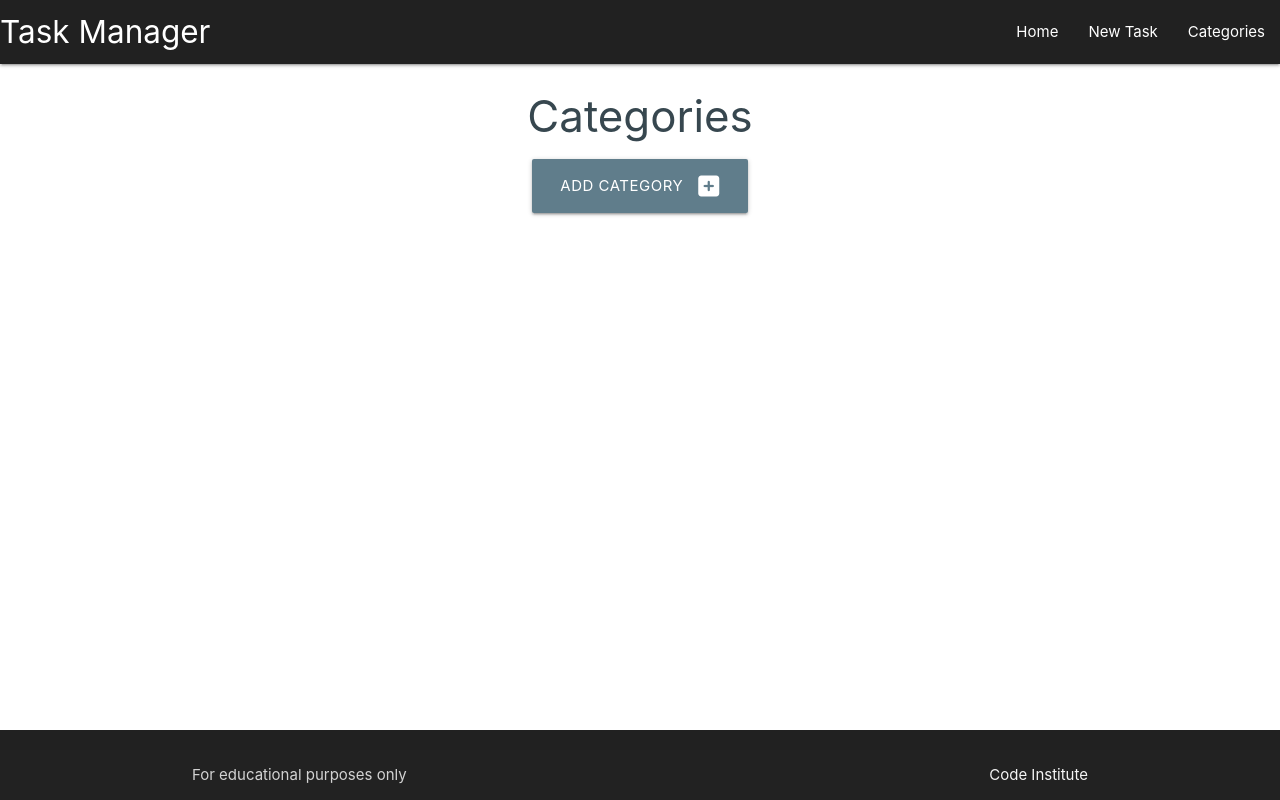
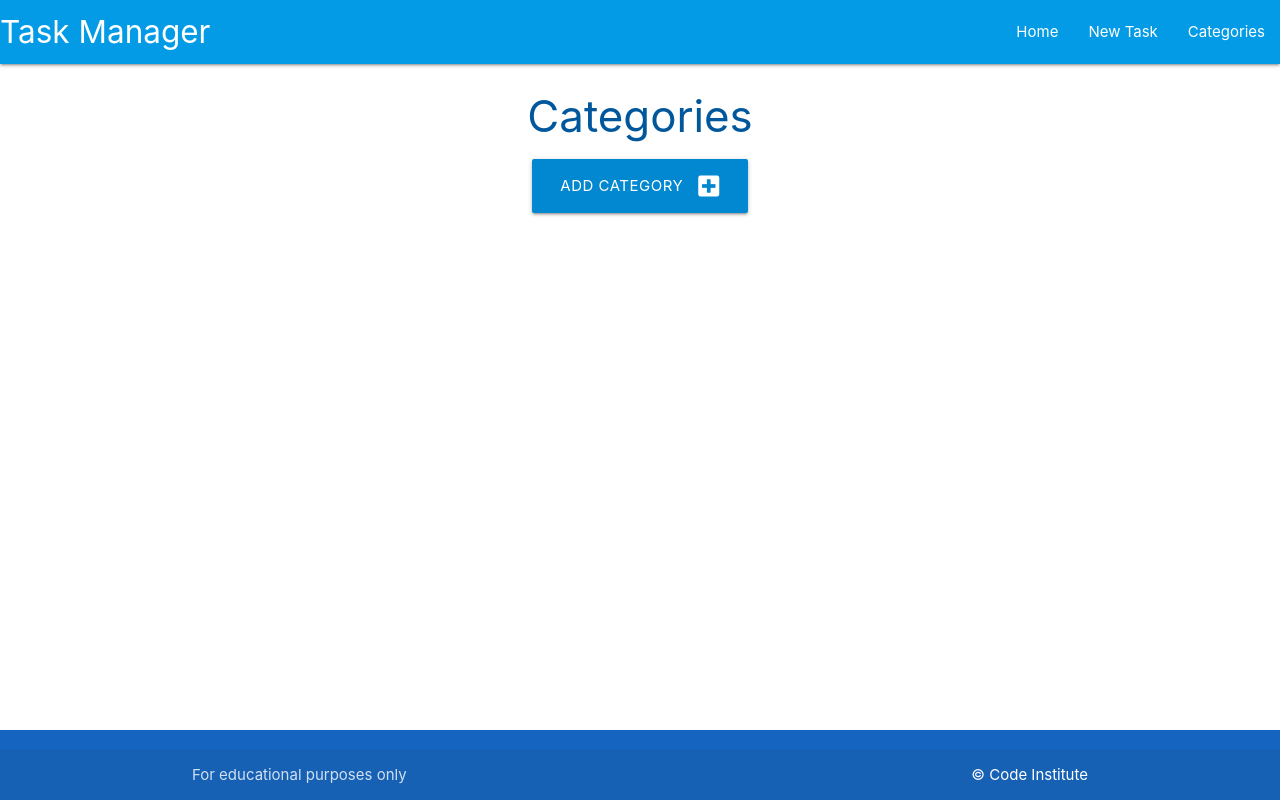
Before and after one commit to JamieB92/Task-Manager, a Flask app: page /categories in a window 1280 px wide. Run offline with Flask 3, Linux system fonts and the light colour scheme.

Commit message:
add lessone

```diff
--- a/taskmanager/routes.py
+++ b/taskmanager/routes.py
@@ -10,7 +10,8 @@
 
 @app.route("/categories")
 def categories():
-    return render_template("categories.html")
+    categories = list(Category.query.order_by(Category.category_name).all())
+    return render_template("categories.html", categories=categories)
 
 
 @app.route("/add_category", methods=["GET", "POST"])
--- a/taskmanager/templates/add_category.html
+++ b/taskmanager/templates/add_category.html
@@ -1,14 +1,14 @@
 {% extends "base.html" %}
 {% block content %}
 
-<h3 class="blue-grey-text text-darken-3 center-align">Add Category</h3>
+<h3 class="light-blue-text text-darken-4 center-align">Add Category</h3>
 
 <div class="row card-panel grey lighten-5">
     <form class="col s12" method="POST" action="{{ url_for('add_category') }}">
         <!-- category name -->
         <div class="row">
             <div class="input-field col s12">
-                <i class="fas fa-folder-open prefix blue-grey-text text-darken-3"></i>
+                <i class="fas fa-folder-open prefix light-blue-text text-darken-4"></i>
                 <input id="category_name" name="category_name" minlength="3" maxlength="25" type="text" class="validate"
                     required>
                 <label for="category_name">Category Name</label>
@@ -17,7 +17,7 @@
         <!-- submit button -->
         <div class="row">
             <div class="col s12 center-align">
-                <button type="submit" class="btn-large blue-grey">
+                <button type="submit" class="btn-large light-blue darken-1">
                     Add Category <i class="fas fa-plus-square right"></i>
                 </button>
             </div>
--- a/taskmanager/templates/base.html
+++ b/taskmanager/templates/base.html
@@ -2,55 +2,60 @@
 <html lang="en">
 
 <head>
-    <meta charset="UTF-8" />
-    <meta http-equiv="X-UA-Compatible" content="IE=edge" />
-    <meta name="viewport" content="width=device-width, initial-scale=1.0" />
-    <link rel="stylesheet" href="https://cdnjs.cloudflare.com/ajax/libs/font-awesome/6.4.0/css/all.min.css"
-        integrity="sha512-iecdLmaskl7CVkqkXNQ/ZH/XLlvWZOJyj7Yy7tcenmpD1ypASozpmT/E0iPtmFIB46ZmdtAc9eNBvH0H/ZpiBw=="
-        crossorigin="anonymous" referrerpolicy="no-referrer" />
-    <link rel="stylesheet" href="https://cdnjs.cloudflare.com/ajax/libs/materialize/1.0.0/css/materialize.min.css" />
-    <link rel="stylesheet" href="{{ url_for('static', filename='css/style.css') }}" />
-    <title>Document</title>
+
+    <meta charset="UTF-8">
+    <meta http-equiv="X-UA-Compatible" content="IE=edge">
+    <meta name="viewport" content="width=device-width, initial-scale=1.0">
+    <link rel="stylesheet" href="https://cdnjs.cloudflare.com/ajax/libs/font-awesome/5.15.3/css/all.min.css"
+        integrity="sha512-iBBXm8fW90+nuLcSKlbmrPcLa0OT92xO1BIsZ+ywDWZCvqsWgccV3gFoRBv0z+8dLJgyAHIhR35VZc2oM/gI1w=="
+        crossorigin="anonymous" referrerpolicy="no-referrer">
+    <link rel="stylesheet" href="https://cdnjs.cloudflare.com/ajax/libs/materialize/1.0.0/css/materialize.min.css"
+        type="text/css">
+    <link rel="stylesheet" href="{{ url_for('static', filename='css/style.css') }}" type="text/css">
+    <title>Task Manager</title>
 </head>
 
 <body>
+
     <header>
-        <nav class="grey darken-4">
+        <!-- top navbar -->
+        <nav class="light-blue darken-1">
             <div class="nav-wrapper">
                 <a href="{{ url_for('home') }}" class="brand-logo">Task Manager</a>
                 <a href="#" data-target="mobile-demo" class="sidenav-trigger"><i class="fas fa-bars"></i></a>
                 <ul class="right hide-on-med-and-down">
-                    <li><a href="{{ url_for('home') }}"> Home </a></li>
-                    <li><a href=""> New Task </a></li>
-                    <li><a href="{{ url_for('categories') }}"> Categories </a></li>
+                    <li><a href="{{ url_for('home') }}">Home</a></li>
+                    <li><a href="">New Task</a></li>
+                    <li><a href="{{ url_for('categories') }}">Categories</a></li>
                 </ul>
             </div>
         </nav>
-        <!--Mobile navbar-->
+
+        <!-- mobile sidenav -->
         <ul class="sidenav" id="mobile-demo">
-            <li><a href="{{ url_for('home') }}"> Home </a></li>
-            <li><a href=""> New Task </a></li>
-            <li><a href="{{ url_for('categories') }}"> Categories </a></li>
+            <li><a href="{{ url_for('home') }}">Home</a></li>
+            <li><a href="">New Task</a></li>
+            <li><a href="{{ url_for('categories') }}">Categories</a></li>
         </ul>
     </header>
 
     <main class="container">
         {% block content %}
         {% endblock %}
-
     </main>
 
-    <footer class="page-footer grey darken-4">
+    <footer class="page-footer blue darken-3">
         <div class="footer-copyright">
             <div class="container">
                 For educational purposes only
-                <a class="grey-text text-lighten-4 right" href="https://codeinstitute.net" target="_blank">Code Institute</a>
+                <a class="white-text right" href="https://codeinstitute.net" target="_blank">&copy; Code Institute</a>
             </div>
         </div>
     </footer>
 
     <script src="https://cdnjs.cloudflare.com/ajax/libs/materialize/1.0.0/js/materialize.min.js"></script>
     <script src="{{ url_for('static', filename='js/script.js') }}"></script>
+
 </body>
 
 </html>
--- a/taskmanager/templates/categories.html
+++ b/taskmanager/templates/categories.html
@@ -1,14 +1,30 @@
 {% extends "base.html" %}
 {% block content %}
 
-<h3 class="blue-grey-text text-darken-3 center-align">Categories</h3>
+<h3 class="light-blue-text text-darken-4 center-align">Categories</h3>
 
 <div class="row">
     <div class="col s12 center-align">
-        <a href="{{ url_for('add_category') }}" class="btn-large blue-grey">
+        <a href="{{ url_for('add_category') }}" class="btn-large light-blue darken-2">
             Add Category <i class="fas fa-plus-square right"></i>
         </a>
     </div>
 </div>
 
- {% endblock %}
+<div class="row">
+    {% for category in categories %}
+    <div class="col s12 m6 l3">
+        <div class="card light-blue darken-4 center-align">
+            <div class="card-content white-text">
+                <span class="card-title">{{ category.category_name }}</span>
+            </div>
+            <div class="card-action">
+                <a href="#" class="btn green accent-4">Edit</a>
+                <a href="#" class="btn red">Delete</a>
+            </div>
+        </div>
+    </div>
+    {% endfor %}
+</div>
+
+{% endblock %}
--- a/taskmanager/templates/tasks.html
+++ b/taskmanager/templates/tasks.html
@@ -1,6 +1,6 @@
 {% extends "base.html" %}
 {% block content %}
 
-<h3 class="blue-grey-text text-darken-3 center-align">Tasks</h3>
+<h3 class="light-blue-text text-darken-4 center-align">Tasks</h3>
 
 {% endblock %}
```
